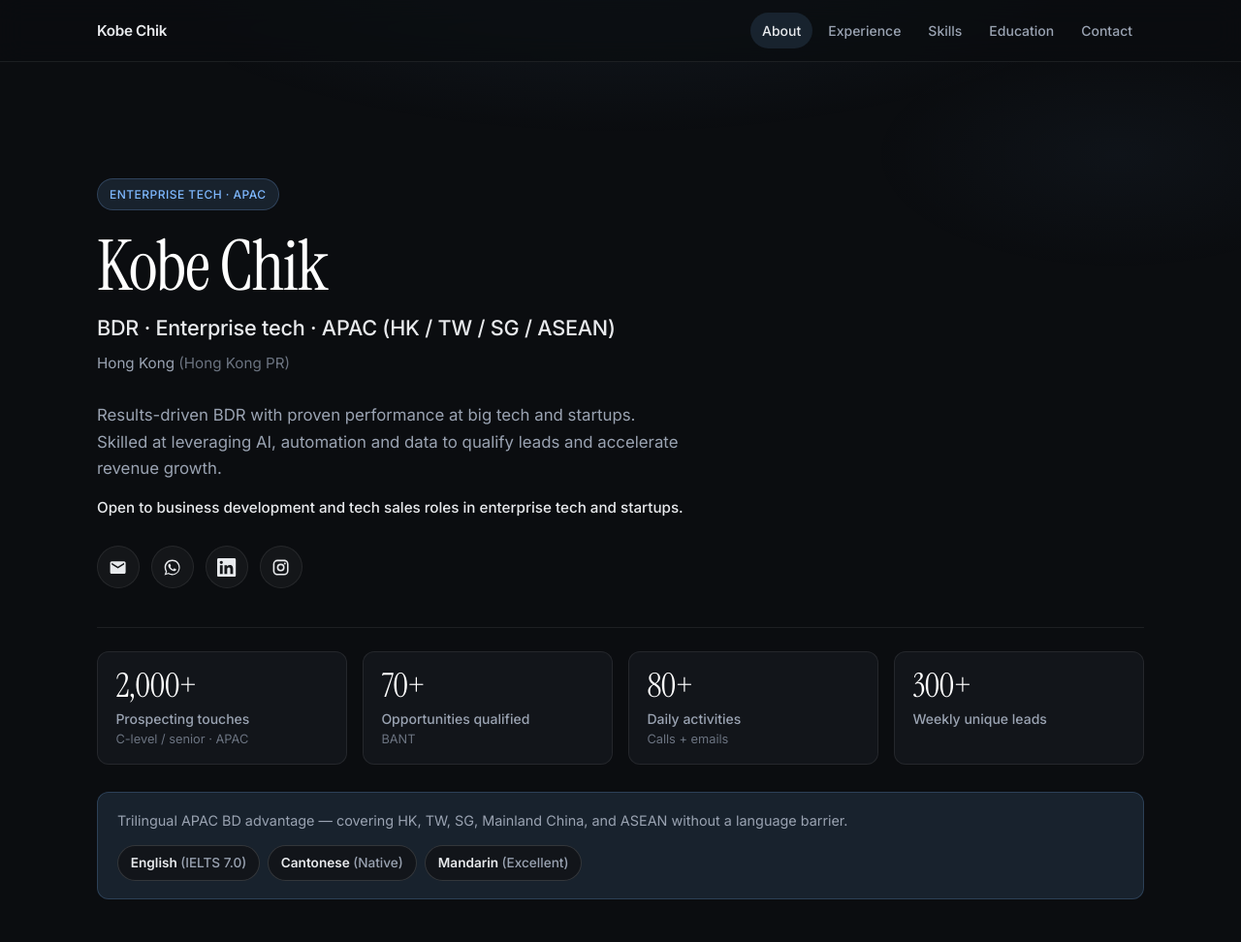
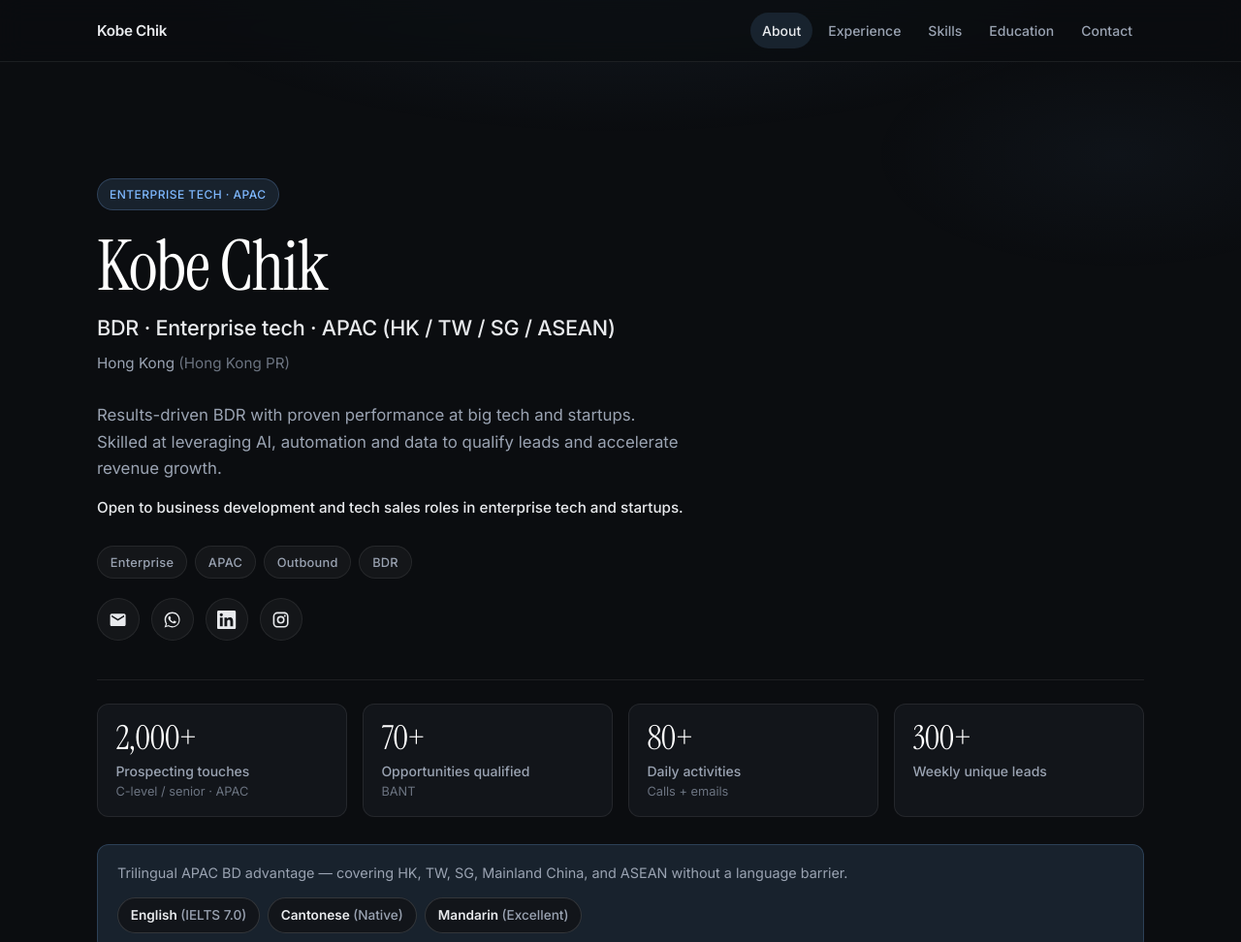
Before and after one commit to chikyuifungkobe/kobe-chik-site, a website: page index.html in a window 1280 px wide. Shown: the top 972 px of the page at 97% size. Drawn offline with Linux system fonts and the light colour scheme; files whose address does not match are found by name.

Commit message:
Wire absolute Open Graph URLs and add hero topic chips.
Point og/twitter/canonical/sitemap at the live Vercel domain and add a quiet focus-area row under the hero.

```diff
--- a/index.html
+++ b/index.html
@@ -7,19 +7,19 @@
   <meta name="author" content="Kobe Chik" />
   <title>Kobe Chik — BDR · Enterprise tech · APAC</title>
 
-  <!-- Social share: after deploy, set og:url and make og:image / twitter:image absolute https:// URLs to your live domain. -->
+  <link rel="canonical" href="https://v0-kobechik.vercel.app/" />
   <meta property="og:title" content="Kobe Chik — BDR · Enterprise tech · APAC" />
   <meta property="og:description" content="Business Development Representative in Hong Kong. Enterprise tech BD across HK, TW, SG, ASEAN. Trilingual (English, Cantonese, Mandarin)." />
   <meta property="og:type" content="website" />
-  <meta property="og:image" content="/assets/og-image.jpg" />
+  <meta property="og:url" content="https://v0-kobechik.vercel.app/" />
+  <meta property="og:image" content="https://v0-kobechik.vercel.app/assets/og-image.jpg" />
   <meta property="og:image:width" content="1200" />
   <meta property="og:image:height" content="630" />
-  <!-- <meta property="og:url" content="https://YOUR-DOMAIN/" /> -->
 
   <meta name="twitter:card" content="summary_large_image" />
   <meta name="twitter:title" content="Kobe Chik — BDR · Enterprise tech · APAC" />
   <meta name="twitter:description" content="Business Development Representative in Hong Kong. Enterprise tech BD across HK, TW, SG, ASEAN. Trilingual (English, Cantonese, Mandarin)." />
-  <meta name="twitter:image" content="/assets/og-image.jpg" />
+  <meta name="twitter:image" content="https://v0-kobechik.vercel.app/assets/og-image.jpg" />
 
   <link rel="icon" type="image/png" sizes="512x512" href="/assets/icon-512.png" />
   <link rel="apple-touch-icon" href="/assets/icon-512.png" />
@@ -33,6 +33,8 @@
       "@context": "https://schema.org",
       "@type": "Person",
       "name": "Kobe Chik",
+      "url": "https://v0-kobechik.vercel.app/",
+      "image": "https://v0-kobechik.vercel.app/assets/og-image.jpg",
       "jobTitle": "Business Development Representative",
       "description": "Business Development Representative in Hong Kong. Enterprise tech BD across HK, TW, SG, ASEAN. Trilingual (English, Cantonese, Mandarin).",
       "email": "mailto:chikyuifungkobe@gmail.com",
@@ -88,7 +90,13 @@
         <p class="hero-open hero-enter" data-hero-step="5">
           Open to business development and tech sales roles in enterprise tech and startups.
         </p>
-        <div class="social-links hero-social hero-enter" data-hero-step="6" aria-label="Social links">
+        <ul class="hero-topics hero-enter" data-hero-step="6" aria-label="Focus areas">
+          <li>Enterprise</li>
+          <li>APAC</li>
+          <li>Outbound</li>
+          <li>BDR</li>
+        </ul>
+        <div class="social-links hero-social hero-enter" data-hero-step="7" aria-label="Social links">
           <a class="social-link" href="mailto:chikyuifungkobe@gmail.com" aria-label="Email Kobe">
             <svg viewBox="0 0 24 24" aria-hidden="true" focusable="false"><path fill="currentColor" d="M20 4H4c-1.1 0-2 .9-2 2v12c0 1.1.9 2 2 2h16c1.1 0 2-.9 2-2V6c0-1.1-.9-2-2-2zm0 4-8 5L4 8V6l8 5 8-5v2z"/></svg>
           </a>
--- a/robots.txt
+++ b/robots.txt
@@ -1,4 +1,4 @@
 User-agent: *
 Allow: /
 
-Sitemap: /sitemap.xml
+Sitemap: https://v0-kobechik.vercel.app/sitemap.xml
--- a/sitemap.xml
+++ b/sitemap.xml
@@ -1,7 +1,7 @@
 <?xml version="1.0" encoding="UTF-8"?>
 <urlset xmlns="http://www.sitemaps.org/schemas/sitemap/0.9">
   <url>
-    <loc>/</loc>
+    <loc>https://v0-kobechik.vercel.app/</loc>
     <changefreq>monthly</changefreq>
     <priority>1.0</priority>
   </url>
--- a/styles.css
+++ b/styles.css
@@ -250,6 +250,28 @@ button:focus-visible {
   color: var(--text-muted);
 }
 
+
+/* ---------- Hero topics ---------- */
+
+.hero-topics {
+  display: flex;
+  flex-wrap: wrap;
+  gap: 0.5rem;
+  list-style: none;
+  margin: 0 0 1.25rem;
+  padding: 0;
+}
+
+.hero-topics li {
+  padding: 0.35rem 0.8rem;
+  font-size: 0.8rem;
+  font-weight: 500;
+  letter-spacing: 0.02em;
+  color: var(--text-muted);
+  background: rgba(255, 255, 255, 0.04);
+  border: 1px solid var(--border);
+  border-radius: 999px;
+}
 
 /* ---------- Social icon links ---------- */
 
```
Also changed, not shown: README.md.
